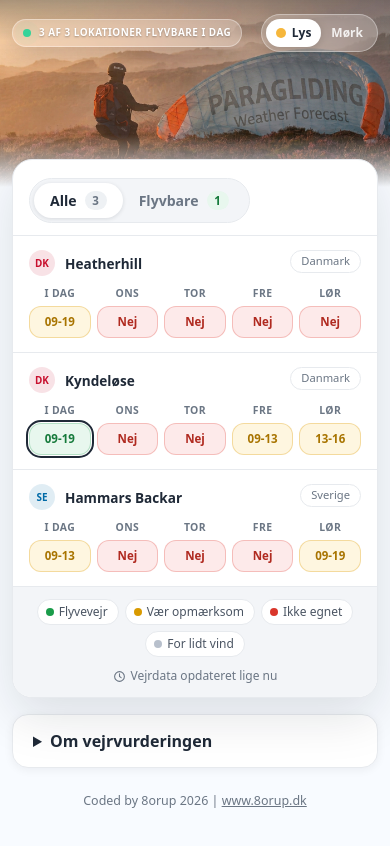
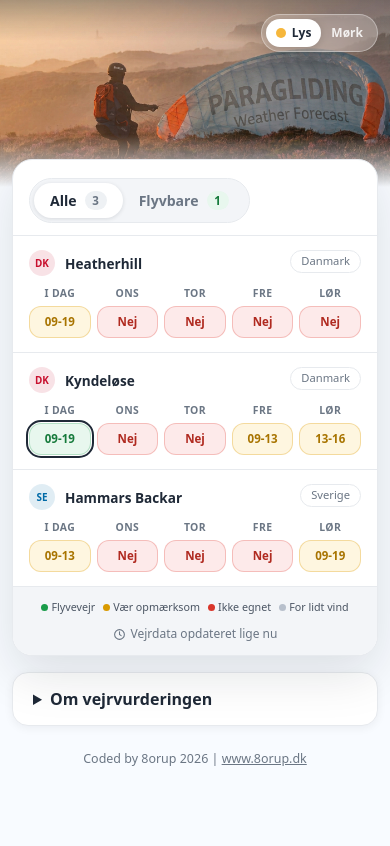
Before and after one commit to purobpurob/pg, a plain HTML site: page index.html in a window 390 px wide. Drawn offline with Linux system fonts and the light colour scheme.

Commit message:
Add files via upload

```diff
--- a/index.html
+++ b/index.html
@@ -13,7 +13,7 @@
 <meta property="og:description" content="5 dages flyvevejr for paragliding på Hammars Backar, Heatherhill og Kyndeløse.">
 <meta property="og:url" content="https://www.8orup.dk/pg/">
 <meta property="og:image" content="https://www.8orup.dk/pg/borup.jpg">
-<link rel="stylesheet" href="style.css?v=30">
+<link rel="stylesheet" href="style.css?v=31">
 <script>
   (function () {
     try {
--- a/style.css
+++ b/style.css
@@ -794,7 +794,7 @@ details.rules summary { cursor: pointer; font-weight: 600; color: var(--strong);
 
   .cell { min-width: 48px; padding: 9px 2px; font-size: 0.72rem; }
 
-  .legend { width: 100%; }
+  .toolbar .legend { width: 100%; }
 
   .theme-switch button { padding: 4px 10px; font-size: 0.75rem; }
 }
@@ -804,13 +804,31 @@ details.rules summary { cursor: pointer; font-weight: 600; color: var(--strong);
   .wrap { padding: 0 12px; }
   /* Hele logoet skal kunne ses, så billedet beskæres ikke i siderne */
   .hero { height: auto; aspect-ratio: 1584 / 760; background-position: center 30%; }
-  .hero-top { padding: 14px 12px; }
+  .hero-top { padding: 14px 12px; justify-content: flex-end; }
+  .live-chip { display: none; }
   .live-chip { font-size: 0.62rem; padding: 6px 10px; letter-spacing: 0.05em; border-radius: 14px; line-height: 1.35; }
   .theme-switch button { padding: 5px 10px; font-size: 0.75rem; }
   .board { margin-top: -28px; border-radius: 20px; }
   .board-head { padding: 18px 16px 12px; }
-  .board-foot { padding: 12px 16px; justify-content: center; }
-  .board-foot .legend { justify-content: center; width: 100%; }
+  .board-foot { padding: 12px 10px; justify-content: center; }
+  /* Farveforklaringen på 1 linje: uden mærkat-ramme og med mindre tekst */
+  .board-foot .legend {
+    justify-content: center;
+    width: 100%;
+    flex-wrap: nowrap;
+    gap: 8px;
+    font-size: clamp(0.56rem, 2.75vw, 0.72rem);
+  }
+
+  .board-foot .legend span {
+    padding: 0;
+    border: 0;
+    background: none;
+    white-space: nowrap;
+    gap: 3px;
+  }
+
+  .board-foot .legend .dot { width: 7px; height: 7px; }
   .foot-meta { width: 100%; justify-content: center; }
   .foot-meta .hint { display: none; }
   .matrix-wrap { display: none; }
```
